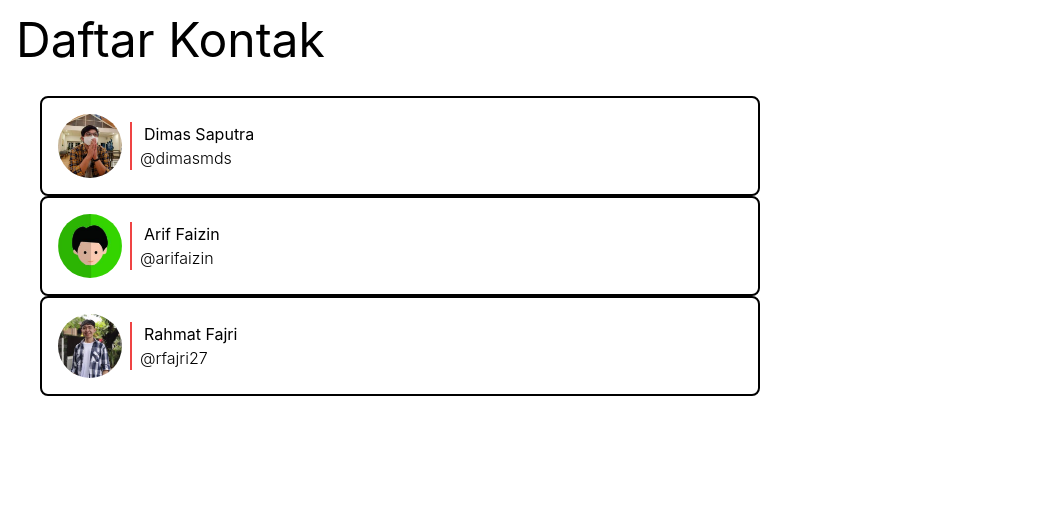
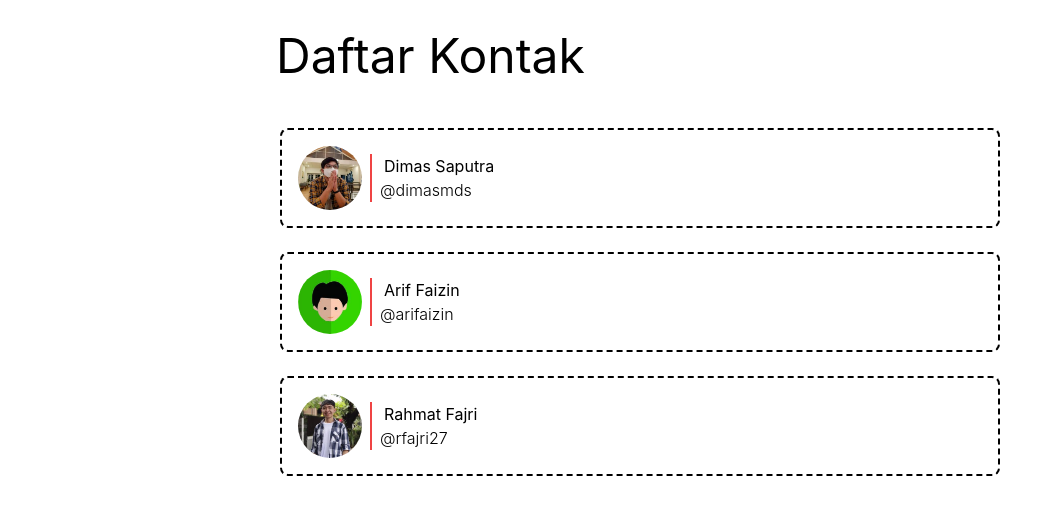
Before and after one commit to ErickEzrandy274/Contacts-App, a React (Create React App) app: page / in a window 1280 px wide. Shown: the top 514 px of the page, without its empty margins (0-1043 px from the left). Built offline with nearby package versions, Linux system fonts and the light colour scheme.

Commit message:
fix styling

```diff
--- a/src/App.tsx
+++ b/src/App.tsx
@@ -6,8 +6,8 @@ const App = () => {
     const contacts = getData();
 
     return (
-        <div className="max-w-[800px] my-auto p-4">
-            <h1 className="text-5xl mb-8">Daftar Kontak</h1>
+        <div className="max-w-[800px] p-4 mx-auto">
+            <h1 className="text-5xl mb-8 p-4 px-5">Daftar Kontak</h1>
             <ContactList contacts={contacts} />
         </div>
     );
--- a/src/components/ContactItem.tsx
+++ b/src/components/ContactItem.tsx
@@ -5,7 +5,7 @@ import ContactItemImage from "./ContactItemImage";
 
 const ContactItem: React.FC<ContactItemProps> = ({ imageUrl, name, tag }) => {
 	return (
-		<div className="flex items-center mx-6 border-2 border-black p-4 rounded-lg">
+		<div className="flex items-center mx-6 border-2 border-black p-4 rounded-lg border-dashed">
 			<ContactItemImage imageUrl={imageUrl} />
             <ContactItemBody name={name} tag={tag} />
 		</div>
--- a/src/components/ContactList.tsx
+++ b/src/components/ContactList.tsx
@@ -3,8 +3,9 @@ import { ContactListProps } from "../utils/interface";
 import ContactItem from "./ContactItem";
 
 const ContactList: React.FC<ContactListProps> = ({ contacts }) => {
+
 	return (
-		<div className="contact-list">
+		<div className="flex flex-col gap-6">
 			{contacts.map((contact) => (
 				<ContactItem key={contact.id} {...contact} />
 			))}
--- a/src/index.css
+++ b/src/index.css
@@ -15,3 +15,36 @@ code {
   font-family: source-code-pro, Menlo, Monaco, Consolas, 'Courier New',
     monospace;
 }
+
+/* DELETE THIS AFTER USING TAILWIND */
+.contact-item__delete {
+  padding: 8px;
+  font-size: 18px;
+  background-color: orangered;
+  color: white;
+  border: 0;
+  border-radius: 4px;
+  cursor: pointer;
+}
+
+.contact-input {
+  border: 1px dashed black;
+  padding: 16px;
+  margin: 14px 0;
+  border-radius: 8px;
+  margin-bottom: 32px;
+}
+
+.contact-input input {
+  display: block;
+  width: 100%;
+  padding: 8px;
+  margin: 8px 0;
+  font-family: 'Inter', sans-serif;
+}
+
+.contact-input button {
+  width: 100%;
+  padding: 8px;
+  font-family: 'Inter', sans-serif;
+}
```
